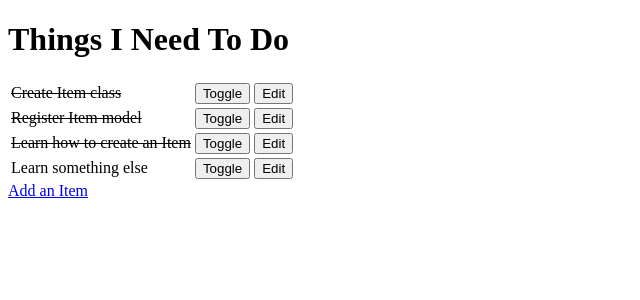
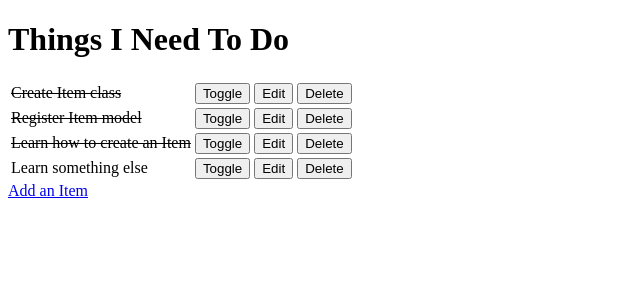
Before and after one commit to erincunningham7/ci-fsf-hello, a Django app: page / in a window 1280 px wide. Shown: the top 300 px of the page, without its empty margins (0-640 px from the left). Run offline with Django 3.2, Linux system fonts and the light colour scheme; data comes from the database, SQL or seed files in the repository.

Commit message:
Create delete button

```diff
--- a/todo/templates/todo/todo_list.html
+++ b/todo/templates/todo/todo_list.html
@@ -27,6 +27,11 @@
                 <button>Edit</button>
             </a>
         </td>
+                <td>
+                    <a href="/delete/{{ item.id }}">
+                        <button>Delete</button>
+                    </a>
+                </td>
       </tr>
       {% empty %}
       <tr>
```
